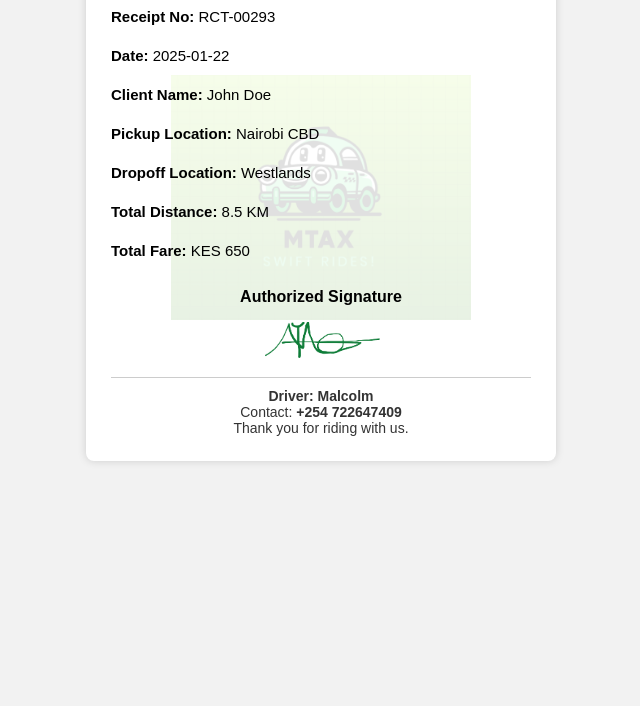
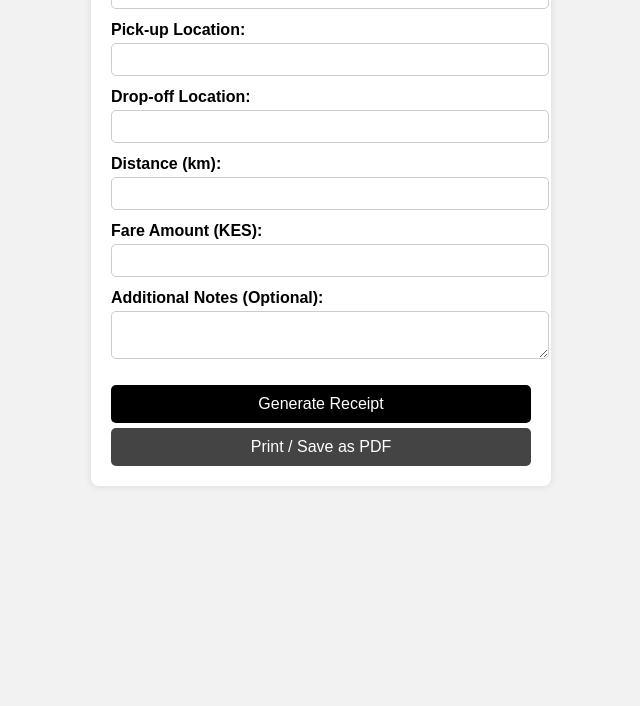
Before and after one commit to H-AYAH/mtax-receipt-generator, a plain HTML site: page index.html in a window 1280 px wide. Shown: the part 94-800 px from the top of the page, without its empty margins (319-959 px from the left). Drawn offline with Linux system fonts and the light colour scheme.

Commit message:
Update index.html

```diff
--- a/index.html
+++ b/index.html
@@ -8,10 +8,57 @@
         font-family: Arial, sans-serif;
         background: #f2f2f2;
         display: flex;
-        justify-content: center;
+        flex-direction: column;
+        align-items: center;
         padding: 20px;
     }
 
+    /* Form styling */
+    .form-section {
+        width: 420px;
+        background: white;
+        padding: 20px;
+        border-radius: 8px;
+        box-shadow: 0px 0px 8px rgba(0,0,0,0.10);
+        margin-bottom: 25px;
+    }
+
+    .input-group {
+        margin-bottom: 12px;
+    }
+
+    .input-group label {
+        display: block;
+        font-weight: bold;
+        margin-bottom: 4px;
+    }
+
+    .input-group input,
+    .input-group textarea {
+        width: 100%;
+        padding: 8px;
+        border-radius: 5px;
+        border: 1px solid #ccc;
+    }
+
+    button {
+        width: 100%;
+        padding: 10px;
+        margin-top: 10px;
+        font-size: 16px;
+        border: none;
+        border-radius: 5px;
+        background: #000;
+        color: #fff;
+        cursor: pointer;
+    }
+
+    .print-btn {
+        background: #444;
+        margin-top: 5px;
+    }
+
+    /* Receipt container */
     .receipt-container {
         width: 420px;
         background: white;
@@ -20,6 +67,7 @@
         box-shadow: 0px 0px 8px rgba(0,0,0,0.15);
         position: relative;
         overflow: hidden;
+        display: none; /* Hidden until generated */
     }
 
     /* Watermark logo */
@@ -42,16 +90,16 @@
         margin-bottom: 10px;
         font-size: 22px;
         font-weight: bold;
+        position: relative;
         z-index: 5;
-        position: relative;
     }
 
     .details {
         margin-top: 20px;
         font-size: 15px;
         line-height: 1.6;
+        position: relative;
         z-index: 5;
-        position: relative;
     }
 
     .details span {
@@ -61,8 +109,8 @@
     .signature-section {
         margin-top: 25px;
         text-align: center;
+        position: relative;
         z-index: 5;
-        position: relative;
     }
 
     .signature-section img {
@@ -74,30 +122,83 @@
         margin-top: 15px;
         text-align: center;
         font-size: 14px;
-        color: #333;
-        z-index: 5;
-        position: relative;
         border-top: 1px solid #ccc;
         padding-top: 10px;
+        position: relative;
+        z-index: 5;
     }
 </style>
 </head>
 <body>
 
-<div class="receipt-container">
+<!-- ============================= -->
+<!--        INPUT FORM AREA        -->
+<!-- ============================= -->
+<div class="form-section">
+
+    <div class="input-group">
+        <label>Passenger Name (Optional):</label>
+        <input type="text" id="passenger">
+    </div>
+
+    <div class="input-group">
+        <label>Pick-up Location:</label>
+        <input type="text" id="pickup">
+    </div>
+
+    <div class="input-group">
+        <label>Drop-off Location:</label>
+        <input type="text" id="dropoff">
+    </div>
+
+    <div class="input-group">
+        <label>Distance (km):</label>
+        <input type="number" id="distance" step="0.1">
+    </div>
+
+    <div class="input-group">
+        <label>Fare Amount (KES):</label>
+        <input type="number" id="fare">
+    </div>
+
+    <div class="input-group">
+        <label>Additional Notes (Optional):</label>
+        <textarea id="notes"></textarea>
+    </div>
+
+    <button onclick="generateReceipt()">Generate Receipt</button>
+    <button class="print-btn" onclick="window.print()">Print / Save as PDF</button>
+</div>
+
+
+
+<!-- ============================= -->
+<!--         RECEIPT AREA          -->
+<!-- ============================= -->
+<div class="receipt-container" id="receipt">
 
     <div class="header">
-        MTAX - SWIFT RIDES!
+        MTAX RISITI - SWIFT RIDES!
     </div>
 
     <div class="details">
-        <p><span>Receipt No:</span> RCT-00293</p>
-        <p><span>Date:</span> 2025-01-22</p>
-        <p><span>Client Name:</span> John Doe</p>
-        <p><span>Pickup Location:</span> Nairobi CBD</p>
-        <p><span>Dropoff Location:</span> Westlands</p>
-        <p><span>Total Distance:</span> 8.5 KM</p>
-        <p><span>Total Fare:</span> KES 650</p>
+        <p><span>Receipt No:</span> <span id="displayReceiptNo"></span></p>
+        <p><span>Date:</span> <span id="displayDate"></span></p>
+
+        <p id="passengerRow" style="display:none;">
+            <span>Client Name:</span> <span id="displayPassenger"></span>
+        </p>
+
+        <p><span>Pickup Location:</span> <span id="displayPickup"></span></p>
+        <p><span>Dropoff Location:</span> <span id="displayDropoff"></span></p>
+
+        <p><span>Total Distance:</span> <span id="displayDistance"></span></p>
+
+        <p id="notesRow" style="display:none;">
+            <span>Notes:</span> <span id="displayNotes"></span>
+        </p>
+
+        <p><span>Total Fare:</span> <span id="displayFare"></span></p>
     </div>
 
     <div class="signature-section">
@@ -107,11 +208,64 @@
 
     <div class="footer">
         <strong>Driver: Malcolm</strong><br>
-        Contact: <strong>+254 722647409 </strong><br>
+        Contact: <strong>+254 712 345 678</strong><br>
         Thank you for riding with us.
     </div>
 
 </div>
 
+
+
+<script>
+function generateReceiptNumber() {
+    const lastReceipt = localStorage.getItem('lastReceiptNumber') || 0;
+    const newReceipt = parseInt(lastReceipt) + 1;
+    localStorage.setItem('lastReceiptNumber', newReceipt);
+    return "RCT-" + String(newReceipt).padStart(4, '0');
+}
+
+function generateReceipt() {
+    const receiptNo = generateReceiptNumber();
+    const today = new Date().toLocaleDateString("en-GB");
+
+    const passenger = document.getElementById("passenger").value;
+    const pickup = document.getElementById("pickup").value;
+    const dropoff = document.getElementById("dropoff").value;
+    const distance = document.getElementById("distance").value;
+    const fare = document.getElementById("fare").value;
+    const notes = document.getElementById("notes").value;
+
+    if (!pickup || !dropoff || !fare) {
+        alert("Please enter Pick-up, Drop-off and Fare.");
+        return;
+    }
+
+    // Fill receipt
+    document.getElementById("displayReceiptNo").textContent = receiptNo;
+    document.getElementById("displayDate").textContent = today;
+    document.getElementById("displayPickup").textContent = pickup;
+    document.getElementById("displayDropoff").textContent = dropoff;
+    document.getElementById("displayDistance").textContent = distance ? distance + " KM" : "N/A";
+    document.getElementById("displayFare").textContent = "KES " + parseFloat(fare).toFixed(2);
+
+    if (passenger) {
+        passengerRow.style.display = "block";
+        displayPassenger.textContent = passenger;
+    } else {
+        passengerRow.style.display = "none";
+    }
+
+    if (notes) {
+        notesRow.style.display = "block";
+        displayNotes.textContent = notes;
+    } else {
+        notesRow.style.display = "none";
+    }
+
+    document.getElementById("receipt").style.display = "block";
+    document.getElementById("receipt").scrollIntoView({ behavior: "smooth" });
+}
+</script>
+
 </body>
 </html>
```
